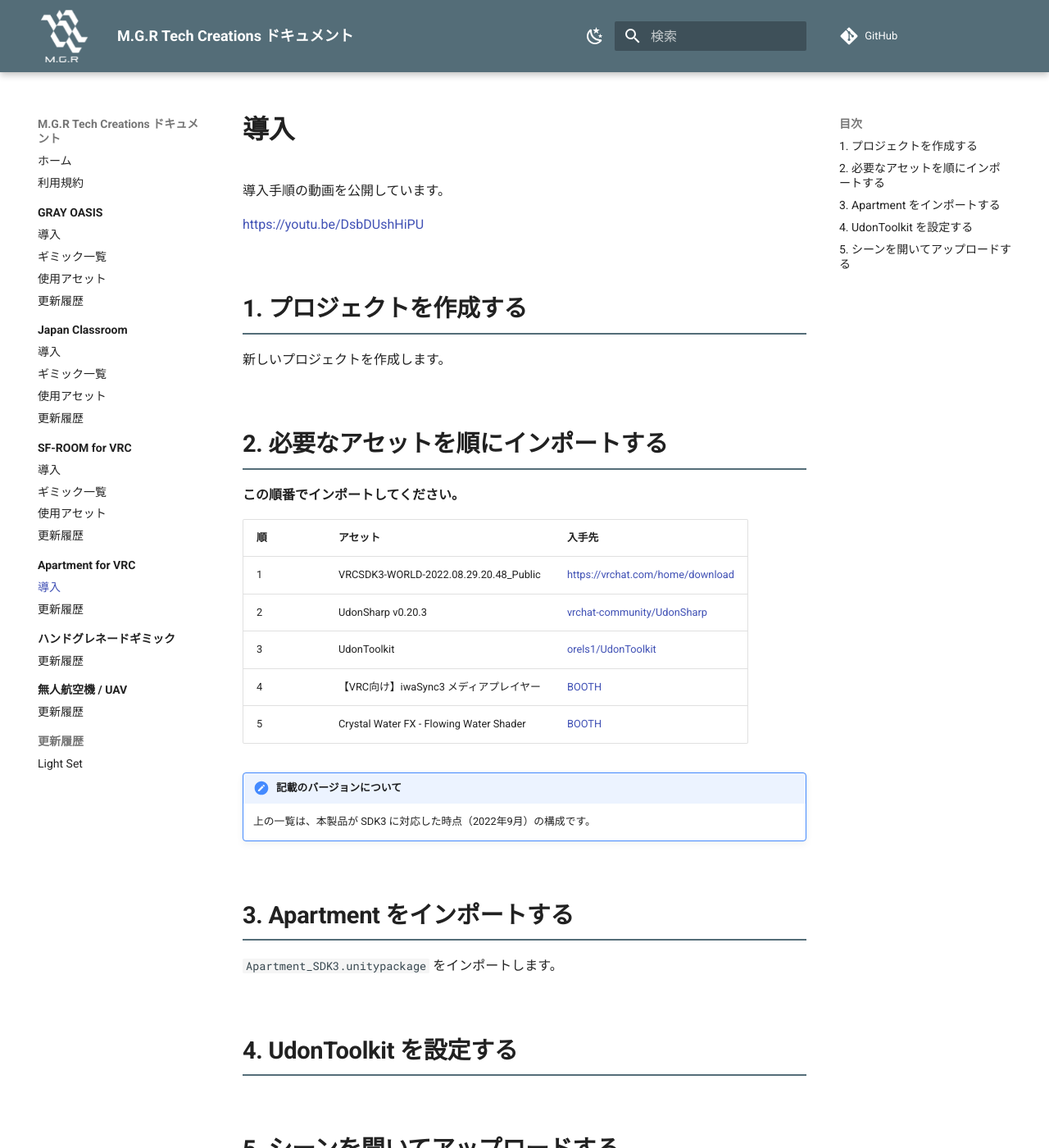
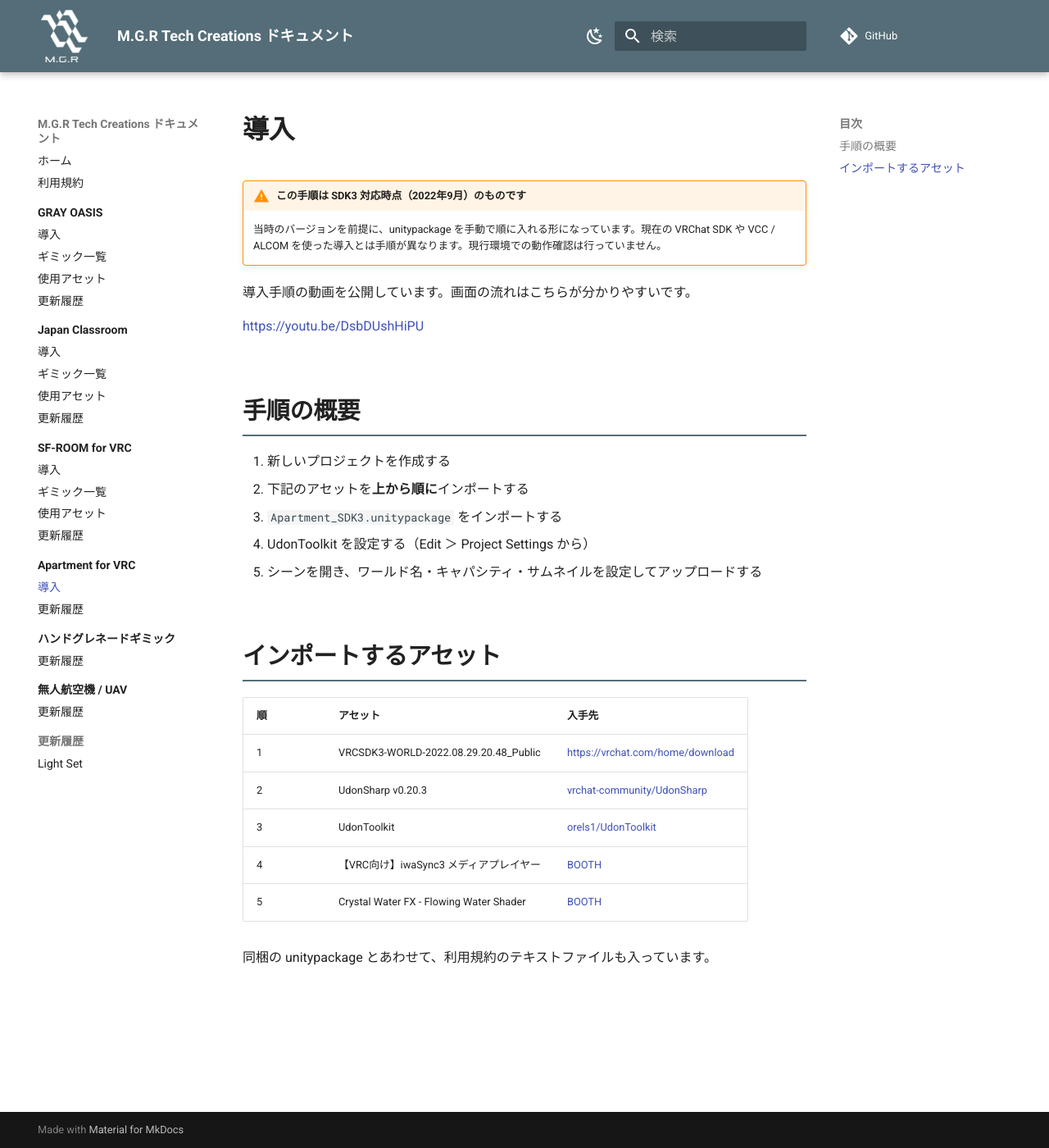
Before and after one commit to MAGURO-git/ProductArchive, an MkDocs documentation site: the page built from docs/apartment/install.md, in a window 1280 px wide and 1400 px high. Shown: the whole window at 82% size. Built offline with MkDocs 1.6.1 and Material for MkDocs 9.7.7, drawn with Linux system fonts in a browser that asks for light colours; comment, search, counter and statistics services are not loaded; some of the changed text lies outside the part shown.

Commit message:
Apartment for VRC の導入手順を概要のみに整理
手順が SDK3 対応時点（2022年9月）の構成で、現在の VCC を使った導入とは
異なるため、詳細な再現手順ではなく概要と動画リンクに留める。あわせて
古い手順であることと、現行環境での動作確認をしていない旨を明記した。

Co-Authored-By: Claude Opus 5 (1M context) <noreply@anthropic.com>

```diff
--- a/docs/apartment/install.md
+++ b/docs/apartment/install.md
@@ -1,16 +1,21 @@
 # 導入
 
-導入手順の動画を公開しています。
+!!! warning "この手順は SDK3 対応時点（2022年9月）のものです"
+    当時のバージョンを前提に、unitypackage を手動で順に入れる形になっています。現在の VRChat SDK や VCC / ALCOM を使った導入とは手順が異なります。現行環境での動作確認は行っていません。
+
+導入手順の動画を公開しています。画面の流れはこちらが分かりやすいです。
 
 <https://youtu.be/DsbDUshHiPU>
 
-## 1. プロジェクトを作成する
+## 手順の概要
 
-新しいプロジェクトを作成します。
+1. 新しいプロジェクトを作成する
+2. 下記のアセットを**上から順に**インポートする
+3. `Apartment_SDK3.unitypackage` をインポートする
+4. UdonToolkit を設定する（Edit ＞ Project Settings から）
+5. シーンを開き、ワールド名・キャパシティ・サムネイルを設定してアップロードする
 
-## 2. 必要なアセットを順にインポートする
-
-**この順番でインポートしてください。**
+## インポートするアセット
 
 | 順 | アセット | 入手先 |
 |---|---|---|
@@ -20,15 +25,4 @@
 | 4 | 【VRC向け】iwaSync3 メディアプレイヤー | [BOOTH](https://booth.pm/ja/items/2666275) |
 | 5 | Crystal Water FX - Flowing Water Shader | [BOOTH](https://tsunamoo.booth.pm/items/3469326) |
 
-!!! note "記載のバージョンについて"
-    上の一覧は、本製品が SDK3 に対応した時点（2022年9月）の構成です。
-
-## 3. Apartment をインポートする
-
-`Apartment_SDK3.unitypackage` をインポートします。
-
-## 4. UdonToolkit を設定する
-
-## 5. シーンを開いてアップロードする
-
-シーンを開き、「Build and Upload」を実行します。
+同梱の unitypackage とあわせて、利用規約のテキストファイルも入っています。
```
